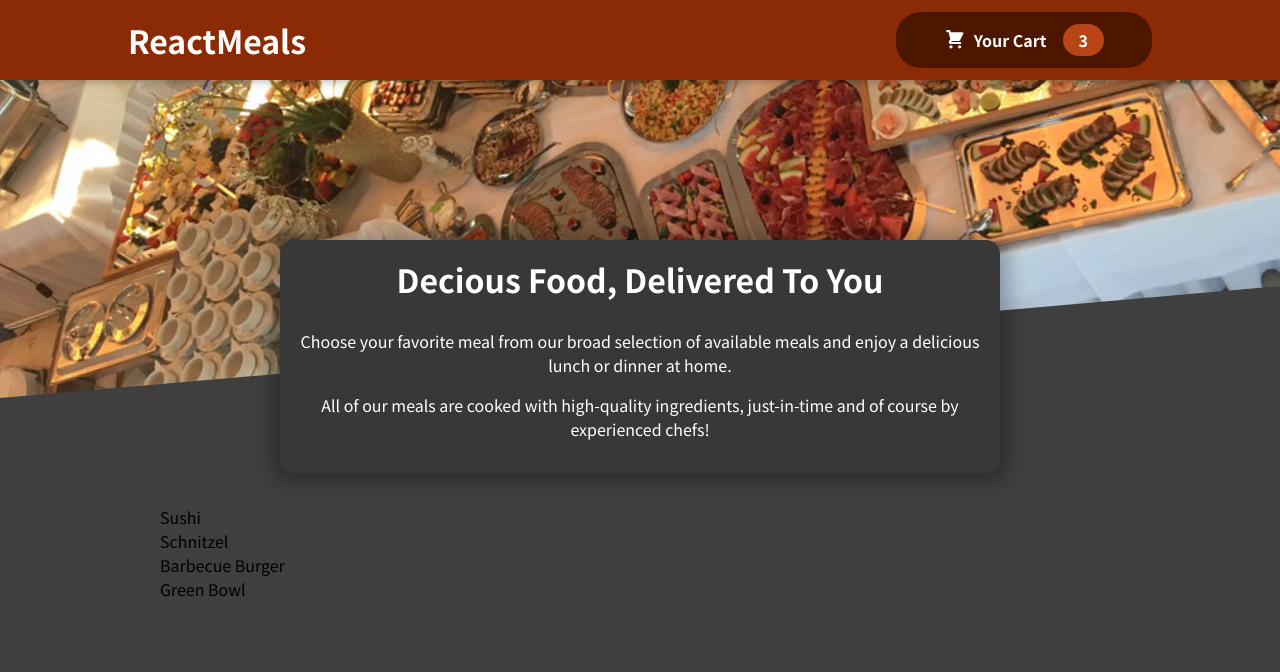
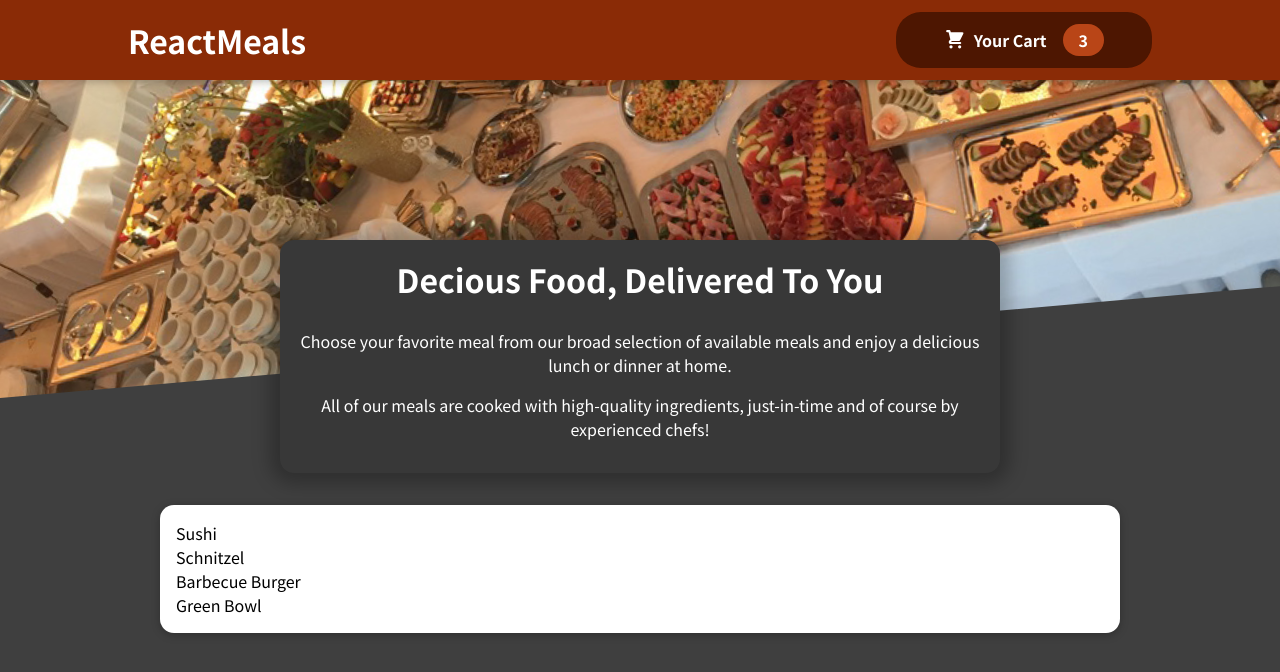
Before and after one commit to delightfulabyss/food-ordering-app, a React (Create React App) app: page / in a window 1280 px wide. Shown: the top 672 px of the page. Built offline with nearby package versions, Linux system fonts and the light colour scheme.

Commit message:
Wrap available meals component in card

```diff
--- a/src/components/Meals/AvailableMeals.js
+++ b/src/components/Meals/AvailableMeals.js
@@ -1,5 +1,6 @@
 import React from 'react'
 import classes from './AvailableMeals.module.css'
+import Card from '../UI/Card'
 
 const DUMMY_MEALS = [
   {
@@ -31,12 +32,12 @@ const DUMMY_MEALS = [
 const AvailableMeals = () => {
     const mealsList = DUMMY_MEALS.map((meal) =>  <li>{meal.name}</li>)
     return (
-        <section className={classes.meals}>
-            <ul>
-               {mealsList}
-            </ul>
-        </section>
-    )
+      <section className={classes.meals}>
+        <Card>
+          <ul>{mealsList}</ul>
+        </Card>
+      </section>
+    );
 }
 
 export default AvailableMeals
```
Also changed, not shown: 1 other file (tests, documents, lock files or other folders).
